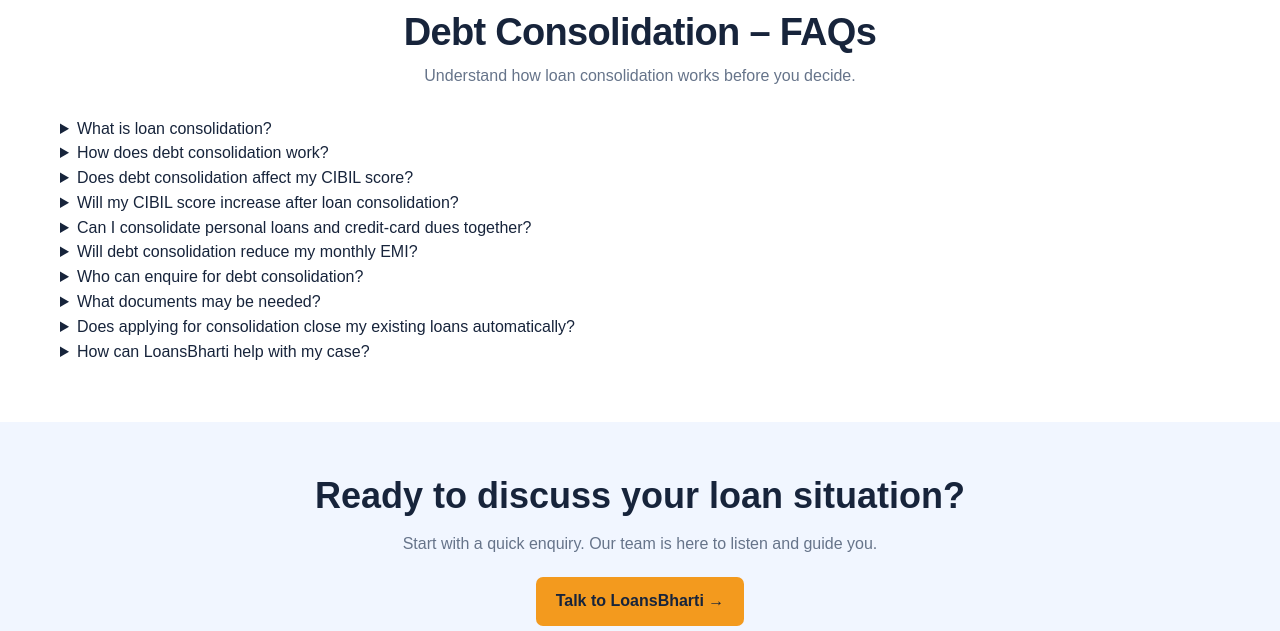
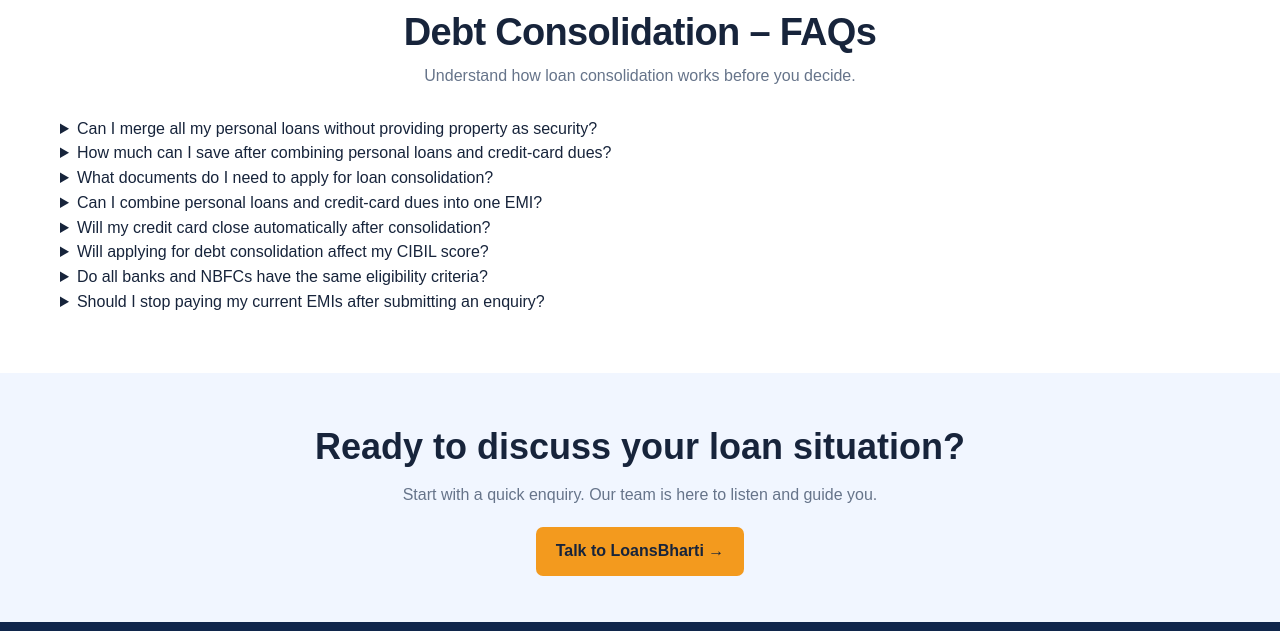
Before and after one commit to anujbudaun-rgb/loansbharti-finance, a plain HTML site: page debt-consolidation-landing.html in a window 1280 px wide. Shown: the part 1370-2001 px from the top of the page. Drawn offline with Linux system fonts and the light colour scheme.

Commit message:
Refine consolidation FAQs and remove guarantee wording

```diff
--- a/debt-consolidation-landing.html
+++ b/debt-consolidation-landing.html
@@ -59,17 +59,15 @@ src="https://www.facebook.com/tr?id=1700171258494787&ev=PageView&noscript=1"
 <section class="lp-trust"><div class="wrap lp-trust-grid"><div><strong>Understand your current EMIs</strong><span>We start with your existing repayment situation.</span></div><div><strong>Get personal assistance</strong><span>Discuss your case with our team.</span></div><div><strong>Explore a clearer way forward</strong><span>Review available options and costs before deciding.</span></div></div></section>
 <section class="lp-section"><div class="wrap"><div class="heading"><small>HOW WE HELP</small><h2>One Conversation. A Clearer Picture.</h2><p>We help you organise the details of your existing dues and understand the options worth exploring.</p></div><div class="lp-cards"><article><b>01</b><h3>Tell us your situation</h3><p>Share your monthly salary, city and the type of loan assistance you need.</p></article><article><b>02</b><h3>Discuss your case</h3><p>Our team understands your existing EMIs and repayment requirements.</p></article><article><b>03</b><h3>Review possible options</h3><p>Understand the repayment amount, tenure, charges and overall cost before moving ahead.</p></article></div></div></section>
 <section class="lp-faq"><div class="wrap"><div class="heading"><small>YOUR QUESTIONS, ANSWERED</small><h2>Debt Consolidation – FAQs</h2><p>Understand how loan consolidation works before you decide.</p></div><div class="lp-faq-list">
-<details><summary>What is loan consolidation?</summary><p>Loan consolidation means combining multiple eligible debts—such as personal-loan balances or credit-card dues—into one new repayment facility, where available. Instead of managing several payments, you may have one EMI to manage.</p></details>
-<details><summary>How does debt consolidation work?</summary><p>First, your existing loan balances, monthly EMIs, income and repayment history are reviewed. If a suitable option is available, a new facility may be used to repay selected existing dues. You then repay the new facility according to its agreed EMI, interest rate, fees and tenure. Always compare the total repayment cost before proceeding.</p></details>
-<details><summary>Does debt consolidation affect my CIBIL score?</summary><p>It can affect your CIBIL score. A lender's credit enquiry may be recorded when you apply. Opening a new loan and closing old accounts can also affect your credit profile. Paying the new EMI on time may support your repayment history over time, while missed or late payments can hurt your score. The exact impact varies by profile and lender reporting.</p></details>
-<details><summary>Will my CIBIL score increase after loan consolidation?</summary><p>Not automatically. Your score depends on several factors, including payment history, credit utilisation, outstanding balances, account age and recent enquiries. Consolidation may help you manage repayments, but no score increase can be guaranteed.</p></details>
-<details><summary>Can I consolidate personal loans and credit-card dues together?</summary><p>Depending on the available product and your profile, eligible personal-loan balances and credit-card dues may be considered. The types and amounts accepted vary by provider.</p></details>
-<details><summary>Will debt consolidation reduce my monthly EMI?</summary><p>It may reduce your monthly outgo if the new repayment amount is lower, but a longer tenure can increase the total interest paid. Compare the EMI, interest rate, processing fees, foreclosure charges and total repayment amount—not just the monthly instalment.</p></details>
-<details><summary>Who can enquire for debt consolidation?</summary><p>Salaried applicants with existing personal-loan EMIs or credit-card dues can share their details for an initial review. Income, existing obligations, credit profile, location and provider criteria may affect the options available.</p></details>
-<details><summary>What documents may be needed?</summary><p>Depending on the provider and case, you may be asked for identity and address proof, salary slips, bank statements, and current loan or credit-card statements. Share documents only through verified, secure channels.</p></details>
-<details><summary>Does applying for consolidation close my existing loans automatically?</summary><p>No. Do not stop paying existing EMIs or card dues just because you have submitted an enquiry. Continue payments until the relevant lender confirms that the dues have been settled and the accounts updated.</p></details>
-<details><summary>How can LoansBharti help with my case?</summary><p>LoansBharti can understand your existing repayment situation, help organise the information and discuss options that may be worth exploring. You can submit an enquiry and our team will contact you.</p></details>
-</div></div></section>
+<details><summary>Can I merge all my personal loans without providing property as security?</summary><p>Some banks and NBFCs offer unsecured personal loans that may be used to consolidate eligible existing loans. Whether your loans can be included depends on the lender’s product, your income, credit profile and repayment obligations.</p></details>
+<details><summary>How much can I save after combining personal loans and credit-card dues?</summary><p>There is no fixed saving amount. Compare the total amount you would pay on your existing loans with the new loan’s total repayment, including interest, processing fees, foreclosure charges and the repayment tenure. A lower EMI can still cost more overall if the tenure is longer.</p></details>
+<details><summary>What documents do I need to apply for loan consolidation?</summary><p>Lenders commonly ask for PAN, identity and address proof, recent salary slips, salary-account bank statements, and statements or outstanding details for existing loans and credit cards. Exact requirements vary by lender.</p></details>
+<details><summary>Can I combine personal loans and credit-card dues into one EMI?</summary><p>Some lenders may allow eligible personal-loan balances and credit-card dues to be repaid through one new loan. The lender decides which account types and outstanding amounts can be included.</p></details>
+<details><summary>Will my credit card close automatically after consolidation?</summary><p>No. Taking a consolidation loan does not automatically close a credit-card account. The card’s status depends on the card issuer’s terms and any separate request or action you make with the issuer.</p></details>
+<details><summary>Will applying for debt consolidation affect my CIBIL score?</summary><p>A lender’s credit check may appear as an enquiry on your credit report. Your score can also be affected by repayment history, credit utilisation and how accounts are reported. Paying the new EMI on time may support your repayment history over time.</p></details>
+<details><summary>Do all banks and NBFCs have the same eligibility criteria?</summary><p>No. Each lender sets its own criteria and may review your income, employment, existing EMIs, credit history, repayment record and location before deciding whether to make an offer.</p></details>
+<details><summary>Should I stop paying my current EMIs after submitting an enquiry?</summary><p>No. Continue paying existing EMIs and credit-card dues until the relevant lender confirms that the selected balances have been paid and the accounts have been updated or closed. Submitting an enquiry does not settle an existing debt.</p></details>
+</div></section>
 <section class="lp-bottom"><div class="wrap"><h2>Ready to discuss your loan situation?</h2><p>Start with a quick enquiry. Our team is here to listen and guide you.</p><a class="btn" href="#apply">Talk to LoansBharti →</a></div></section>
 </main>
 <footer><div class="wrap"><div class="lp-footer"><img src="assets/loansbharti-logo.jpg" alt="LoansBharti"><div><a href="tel:+919568580025">+91 95685 80025</a><br><a href="mailto:care@loansbharti.com">care@loansbharti.com</a></div><div>A-011, RMG Ninex, Sector 37C, Gurugram, Haryana 122001</div></div><div class="legal">LoansBharti provides enquiry assistance and helps customers explore available loan options. Any loan offer, rate, charges and approval are subject to the applicable provider’s assessment and terms. Compare the total repayment cost before accepting an offer.</div><div class="copy">© <span id="year"></span> LoansBharti. All rights reserved. · <a href="/privacy-policy">Privacy Policy</a></div></div></footer>
```
